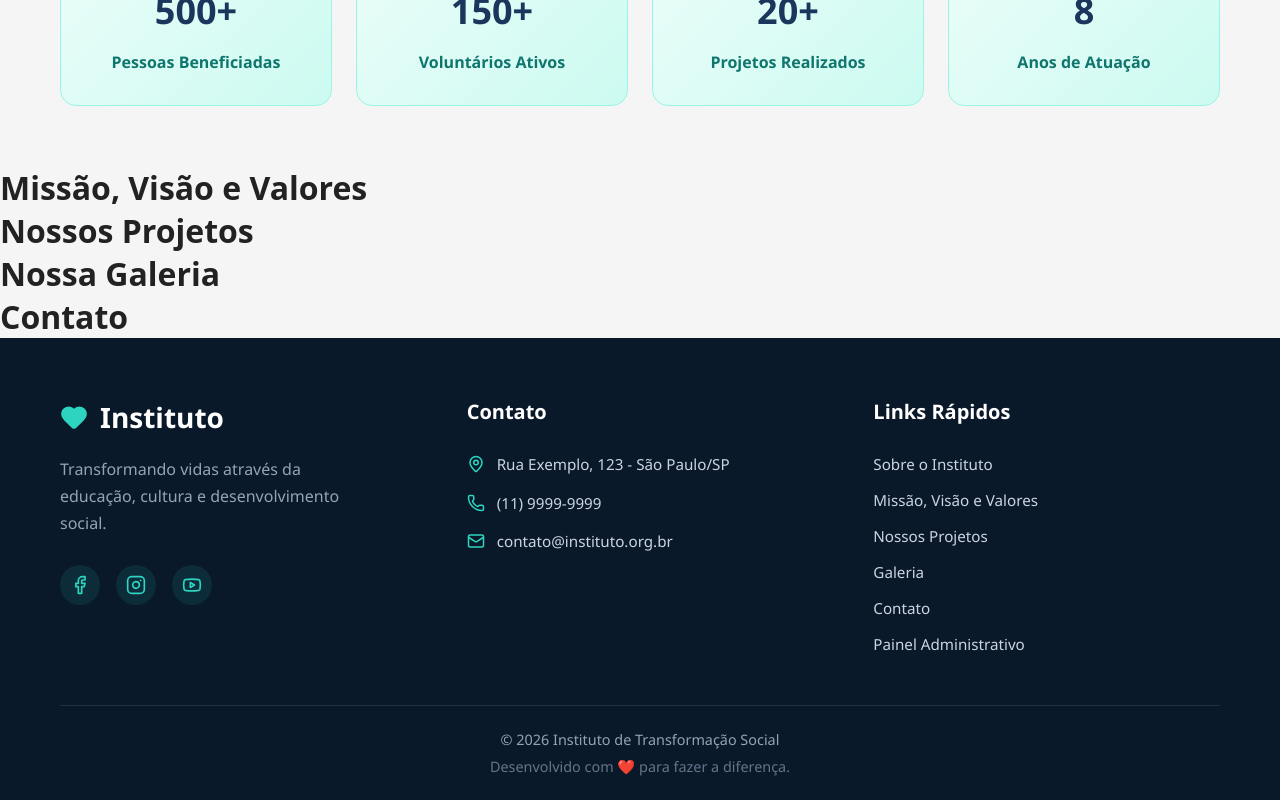
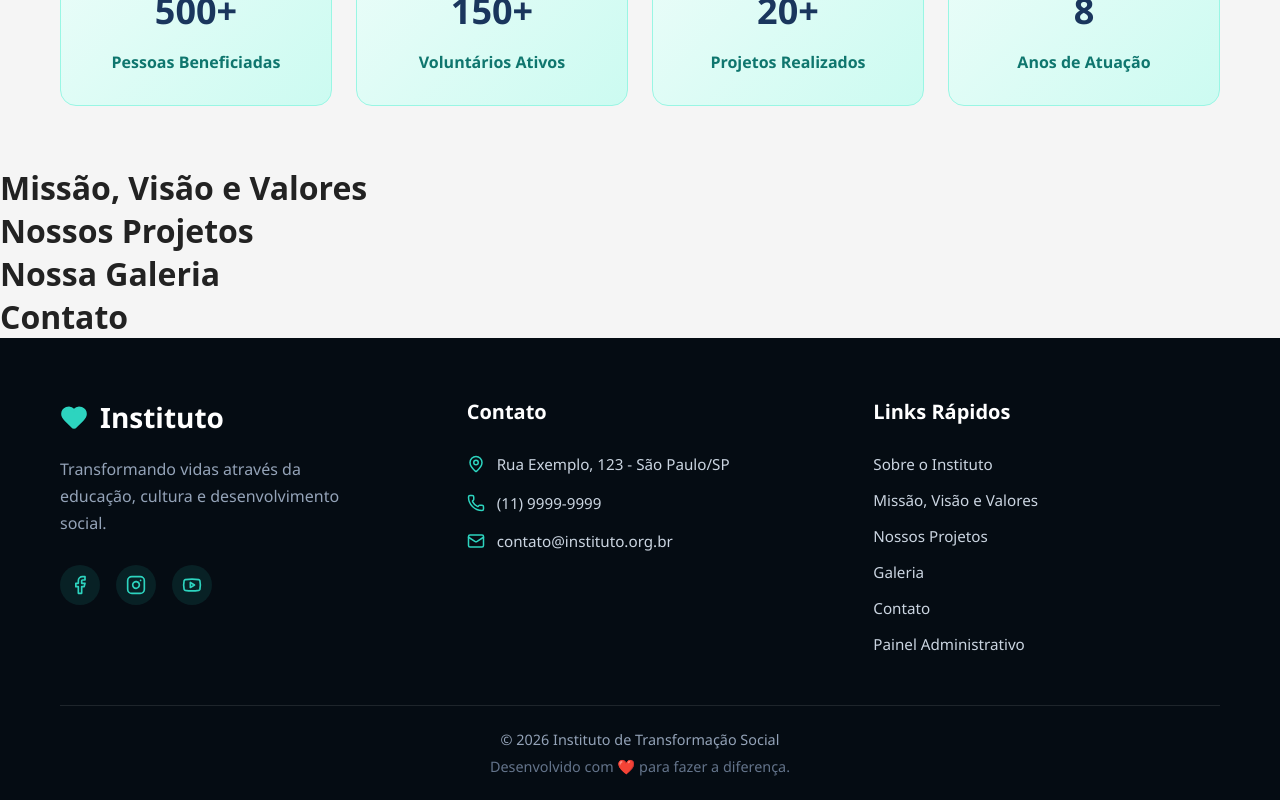
Before and after one commit to sibelecaetano/instituto-vereviver, a React app in the folder frontend/: page / in a window 1280 px wide. Shown: the part 884-1684 px from the top of the page. Built offline with nearby package versions, Linux system fonts and the light colour scheme; the HTML template or start-up script is replaced by a standard one.

Commit message:
cor de fundo da seção de contato mudada

```diff
--- a/frontend/src/components/Footer/Footer.module.css
+++ b/frontend/src/components/Footer/Footer.module.css
@@ -1,5 +1,5 @@
 .footer {
-  background: #0a1929;
+  background: #050c13;
   color: #e2e8f0;
   padding: 60px 0 0;
   font-family: 'Segoe UI', -apple-system, BlinkMacSystemFont, sans-serif;
```
